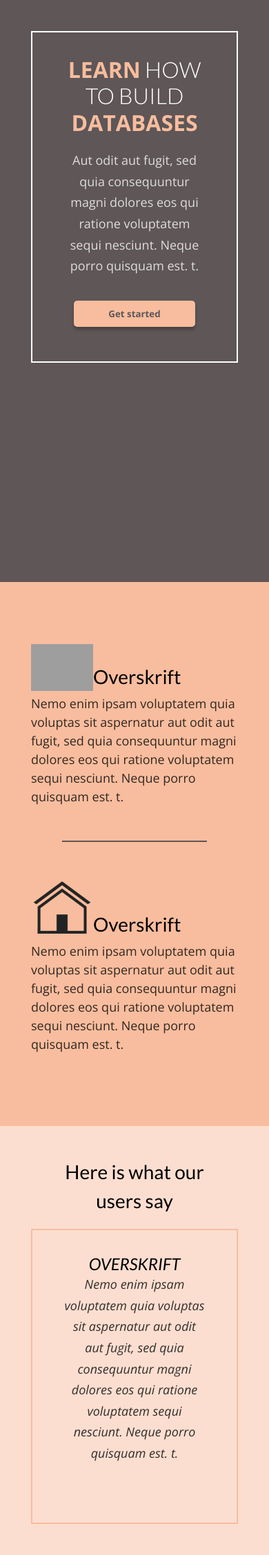
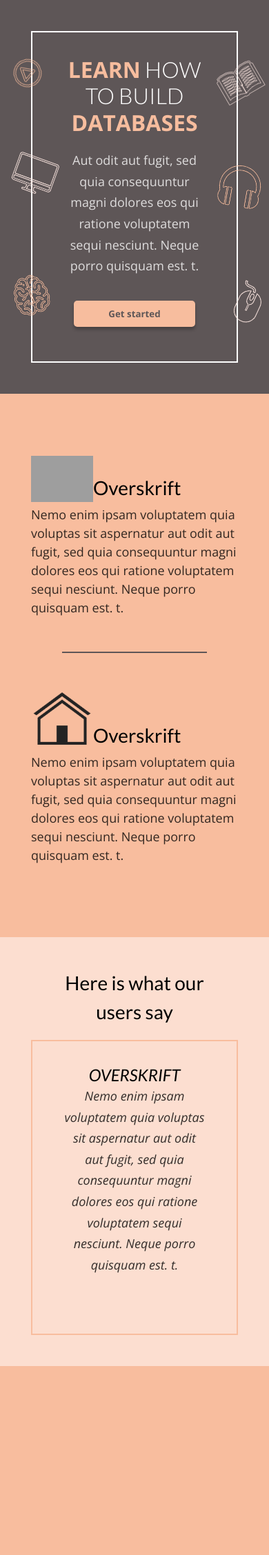
Before and after one commit to mBoegvald/eLearning, a PHP site: page / in a window 390 px wide. Shown: the part 60-2315 px from the top of the page at 69% size. After the commit the page ends 2041 px from the top, so only its background shows below. Run offline with PHP 8.4, Linux system fonts and the light colour scheme; grey boxes are pictures that could not be loaded.

Commit message:
icons done mobile

```diff
--- /dev/null
+++ b/css/icons.css
@@ -0,0 +1,41 @@
+.icons {
+  position: absolute;
+  transform: translate(-50%, -50%);
+  width: 5rem;
+}
+#play {
+  top: 15%;
+  left: 5%;
+  transform: rotate(-20deg);
+  width: 4rem;
+}
+#computer {
+  top: 40%;
+  left: 5%;
+  transform: rotate(20deg);
+  width: 6rem;
+}
+#brain {
+  top: 70%;
+  left: 5%;
+  transform: rotate(-20deg);
+}
+#book {
+  top: 17%;
+  right: 3%;
+  transform: rotate(-30deg);
+  width: 6rem;
+}
+#headphones {
+  top: 42%;
+  right: 3%;
+  transform: rotate(10deg);
+  width: 6rem;
+}
+
+#mouse {
+  top: 72%;
+  right: 3%;
+  transform: rotate(25deg);
+  width: 3.5rem;
+}
--- a/css/main.css
+++ b/css/main.css
@@ -29,12 +29,14 @@ body {
 
 #landing {
   background-color: var(--main-color);
-  height: 100vh;
 }
 
 .contentContainer {
+  position: relative;
   max-width: 1440px;
   padding: 4.5rem 4.5rem;
+  margin: 0 auto;
+  overflow: hidden;
 }
 
 .mainContent {
@@ -161,14 +163,30 @@ hr {
 
 /* MEDIA QUERIES */
 
-/* @media screen and (min-width: 600px) {
+@media screen and (min-width: 600px) {
   .info-content {
-    grid-template-columns: 10fr 10fr;
+    grid-template-columns: 10fr 0 10fr;
   }
 }
 
 @media screen and (min-width: 1140px) {
+  .mainContent {
+    margin: 5rem 25rem 0;
+    padding-bottom: 15rem;
+  }
+  .mainContent h1 {
+    font-size: 8rem;
+  }
+  .mainContent p {
+    max-width: 55%;
+  }
+
   .info-content {
     padding: 6rem 0 8rem;
   }
-} */
+
+  .btn {
+    padding: 1rem 8rem;
+    font-size: 2.5rem;
+  }
+}
--- a/index.php
+++ b/index.php
@@ -5,6 +5,7 @@
     <meta name="viewport" content="width=device-width, initial-scale=1.0">
     <link href="https://fonts.googleapis.com/css2?family=Lato:ital,wght@0,100;0,300;0,400;0,700;0,900;1,100;1,300;1,400;1,700;1,900&family=Open+Sans:ital,wght@0,300;0,400;0,600;0,700;0,800;1,300;1,400;1,600;1,700;1,800&display=swap" rel="stylesheet">
     <link rel="stylesheet" href="css/main.css" />
+    <link rel="stylesheet" href="css/icons.css" />
     <link rel="stylesheet" href="css/nav.css">
     <link rel="stylesheet" href="css/footer.css">
     <link rel="stylesheet" href="css/courses.css">
@@ -24,8 +25,14 @@
     ?>
     <main id="landing">
         <div class="contentContainer">
+        <img id="play" class="icons" src="pics/play.png" alt="">
+        <img id="computer" class="icons" src="pics/computer.png" alt="">
+        <img id="brain" class="icons" src="pics/brain.png" alt="">
+        <img id="book" class="icons" src="pics/book.png" alt="">
+        <img id="headphones" class="icons" src="pics/headphones.png" alt="">
+        <img id="mouse" class="icons" src="pics/mouse.png" alt="">
             <div class="mainContent">
-                <h1><span class="emphasize">Learn</span> how<br> to build <span class="emphasize">databases</span></h1>
+                <h1><span class="emphasize">Learn</span> how<br> to build<br> <span class="emphasize">databases</span></h1>
                 <p>Aut odit aut fugit, sed quia consequuntur magni dolores eos qui ratione voluptatem sequi nesciunt. Neque porro quisquam est. t. </p>
                 <button class="btn">Get started</button>
             </div>
```
Also changed, not shown: pics/book.png (added), pics/brain.png (added), pics/computer.png (added), pics/headphones.png (added), pics/lightbulb.png (added), pics/marble2.jpg (deleted), pics/mouse.png (added), pics/play.png (added).
